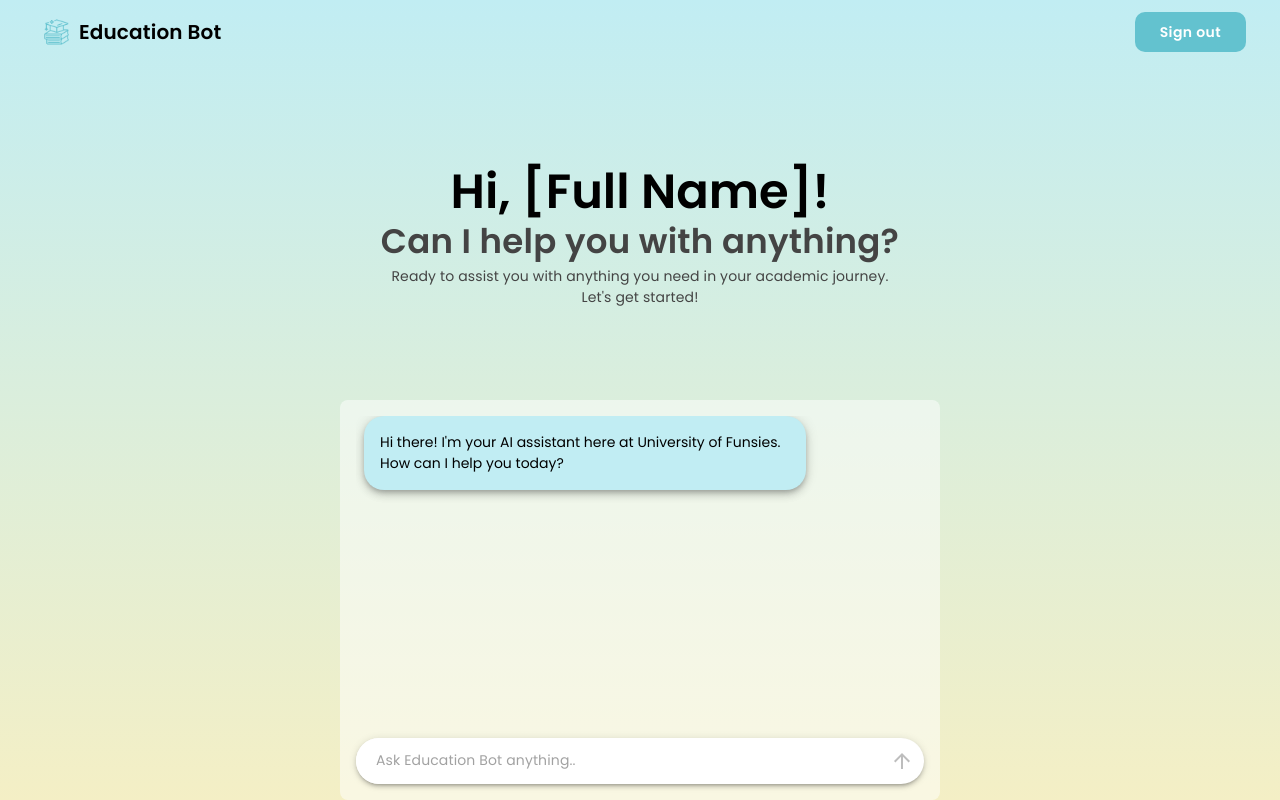
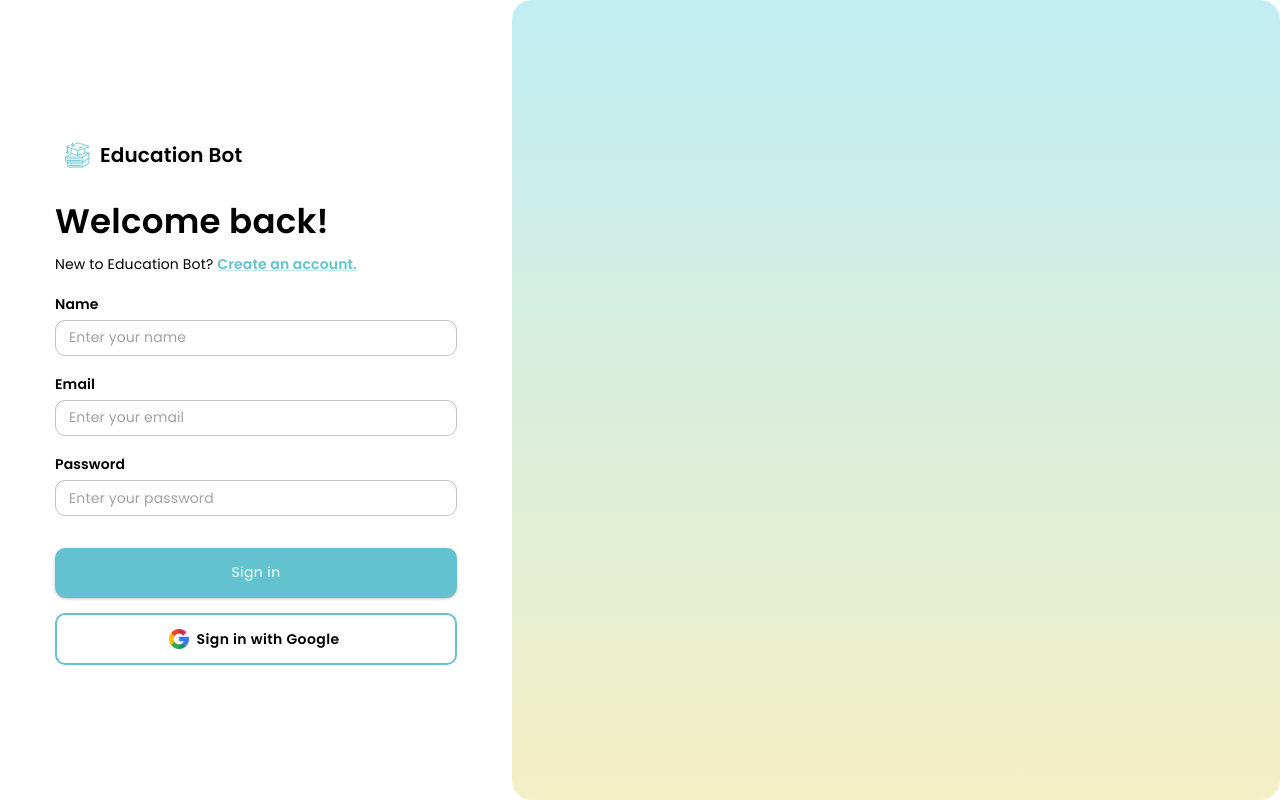
Before and after one commit to allyssapanganiban/customer-support-ai, a Next.js app: page / in a window 1280 px wide. Built offline with nearby package versions, Linux system fonts and the light colour scheme.

Commit message:
updated login page to include name textfield

```diff
--- a/app/components/Login.js
+++ b/app/components/Login.js
@@ -18,7 +18,7 @@ const Login = () => {
         alignItems="flex-start"
         justifyContent="center"
         p={5}
-        width="45%"
+        width="40%"
         height="100%"
         padding="55px"
       >
@@ -36,38 +36,93 @@ const Login = () => {
         </Typography>
 
         {/* Sign Up Link */}
-        <Typography variant="body2" fontFamily="Poppins">
+        <Typography variant="body2" fontFamily="Poppins" marginBottom="30px">
           New to Education Bot?{" "}
           <Link href="#" color="#63C2CF" fontWeight="bold">
             Create an account.
           </Link>
         </Typography>
 
-        {/* Email Input */}
+        {/* Name Input */}
+        <Typography sx={{lineHeight: '0px', fontSize: "14px", fontWeight: 'bold', color: "black", fontFamily: "Poppins"}}>
+            Name
+        </Typography>
         <TextField
-          label="Email"
+          placeholder="Enter your name"
           variant="outlined"
           fullWidth
           margin="normal"
+          InputLabelProps={{
+            sx: {
+              fontFamily: "Poppins",
+            }
+          }}
           InputProps={{
             sx: {
-                borderRadius: "10px"
+                fontSize: '14px',
+                borderRadius: "10px",
+                fontFamily: "Poppins",
+                marginBottom: "20px",
+                "& .MuiInputBase-input": {
+                    paddingY: "8px",
+                },
             },
           }}
+        />
+
+        {/* Email Input */}
+        <Typography sx={{lineHeight: '0px', fontSize: "14px", fontWeight: 'bold', color: "black", fontFamily: "Poppins"}}>
+            Email
+        </Typography>
+        <TextField
           placeholder="Enter your email"
+          variant="outlined"
+          fullWidth
+          margin="normal"
+          InputLabelProps={{
+            sx: {
+                fontSize: "14px",
+                fontFamily: "Poppins",
+            }
+          }}
+          InputProps={{
+            sx: {
+                fontSize: '14px',
+                borderRadius: "10px",
+                fontFamily: "Poppins",
+                marginBottom: "20px",
+                "& .MuiInputBase-input": {
+                    paddingY: "8px",
+                },
+            },
+          }}
         />
 
         {/* Password Input */}
+        <Typography sx={{lineHeight: '0px', fontSize: "14px", fontWeight: 'bold', color: "black", fontFamily: "Poppins"}}>
+            Password
+        </Typography>
         <TextField
-          label="Password"
+          placeholder="Enter your password"
           variant="outlined"
           type="password"
           fullWidth
           margin="normal"
+          InputLabelProps={{
+            sx: {
+              fontFamily: "Poppins",
+            }
+          }}
           InputProps={{
-            sx: { borderRadius: "10px" },
+            sx: {
+                fontSize: '14px',
+                borderRadius: "10px",
+                fontFamily: "Poppins",
+                "& .MuiInputBase-input": {
+                    paddingY: "8px",
+                },
+            },
           }}
-          placeholder="Enter your password"
         />
 
         {/* Sign In Button */}
--- a/app/page.js
+++ b/app/page.js
@@ -6,7 +6,7 @@ import Login from './components/Login'
 
 export default function Home() {
   return (
-    // <Login />
-    <Chatbot />
+    <Login />
+    // <Chatbot />
   );
 }
```
Also changed, not shown: public/assets/about.png (added).
